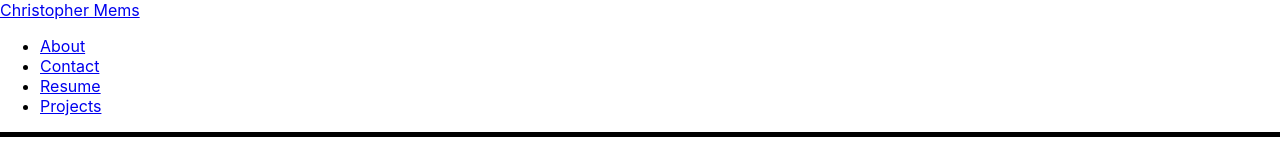
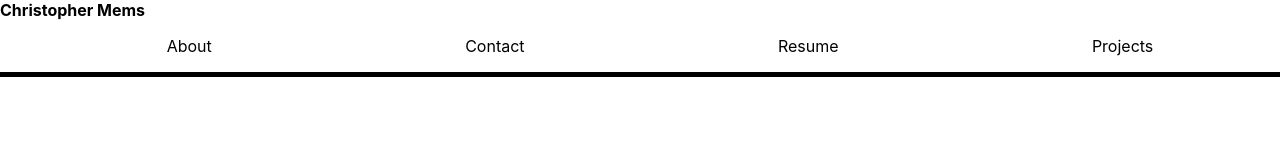
Before and after one commit to cmthecoder/portfolio-react, a React (Create React App) app: page / in a window 1280 px wide. Shown: the top 166 px of the page. Built offline with nearby package versions, Linux system fonts and the light colour scheme.

Commit message:
git rid of dots for list and space them

```diff
--- a/src/styles/NavBar.css
+++ b/src/styles/NavBar.css
@@ -2,3 +2,18 @@
   border-bottom: 5px black solid;
   margin-bottom: 10px;
 }
+
+a {
+  text-decoration: none;
+  color: black;
+}
+
+a:hover {
+  font-weight: bold;
+}
+
+ul {
+  display: flex;
+  justify-content: space-around;
+  list-style: none;
+}
```
